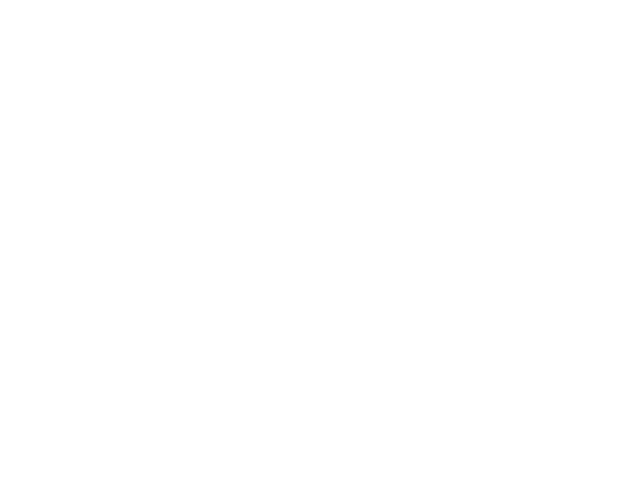
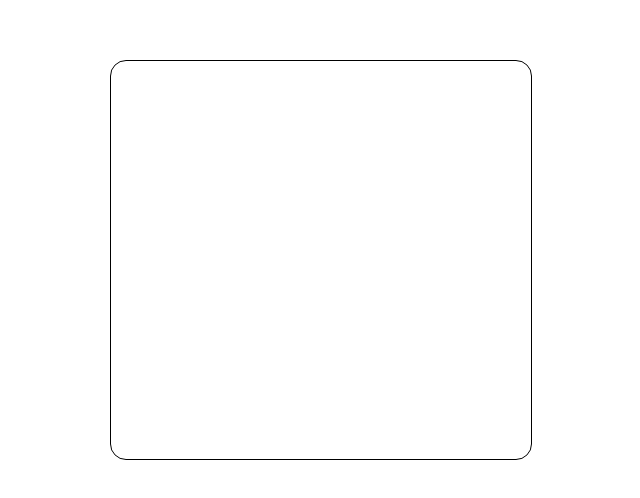
Before and after one commit to lyuhiroyama/classMate, a React (Create React App) app: page / in a window 1280 px wide. Shown: the part 140-638 px from the top of the page, without its empty margins (319-959 px from the left). Built offline with nearby package versions, Linux system fonts and the light colour scheme.

Commit message:
feat: create login-box

```diff
--- a/package.json
+++ b/package.json
@@ -11,6 +11,7 @@
     "@types/node": "^16.18.126",
     "@types/react": "^19.1.1",
     "@types/react-dom": "^19.1.2",
+    "ajv": "^8.17.1",
     "react": "^19.1.0",
     "react-dom": "^19.1.0",
     "react-scripts": "5.0.1",
--- a/src/App.scss
+++ b/src/App.scss
@@ -0,0 +1,23 @@
+* {
+    margin: 0;
+    padding: 0;
+    box-sizing: border-box;
+}
+
+
+
+// Login component
+.login-component {
+    display: flex;
+    justify-content: center;
+    align-items: center;
+    width: 100vw;
+    height: 100vh;
+
+    .login-box {
+        width: 33vw;
+        height: 50vh;
+        border-radius: 1rem;
+        border: 1px solid black;
+    }
+}
--- a/src/App.tsx
+++ b/src/App.tsx
@@ -1,12 +1,13 @@
-import React from 'react';
-import './App.scss';
+import React from "react";
+import "./App.scss";
+import Login from './components/login'
 
 function App() {
-  return (
-    <div className="App">
-
-    </div>
-  );
+    return (
+        <div className="app-component">
+            <Login />
+        </div>
+    )
 }
 
 export default App;
--- /dev/null
+++ b/src/components/login.tsx
@@ -0,0 +1,9 @@
+export default function Login() {
+    return (
+        <div className="login-component">
+            <div className="login-box">
+
+            </div>
+        </div>
+    )
+}
```
Also changed, not shown: 1 other file (tests, documents, lock files or other folders).
